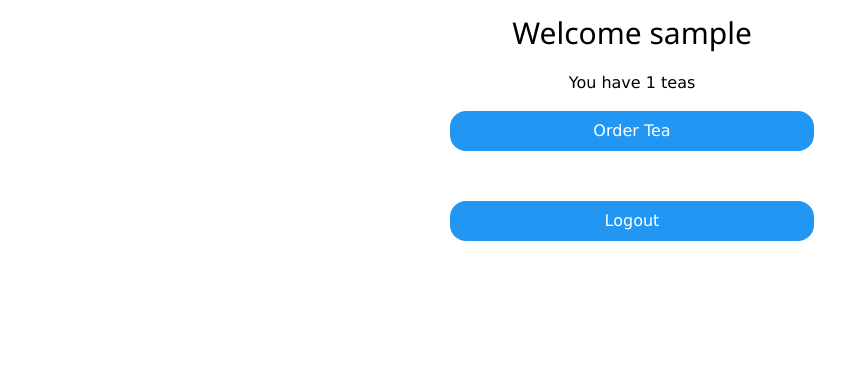
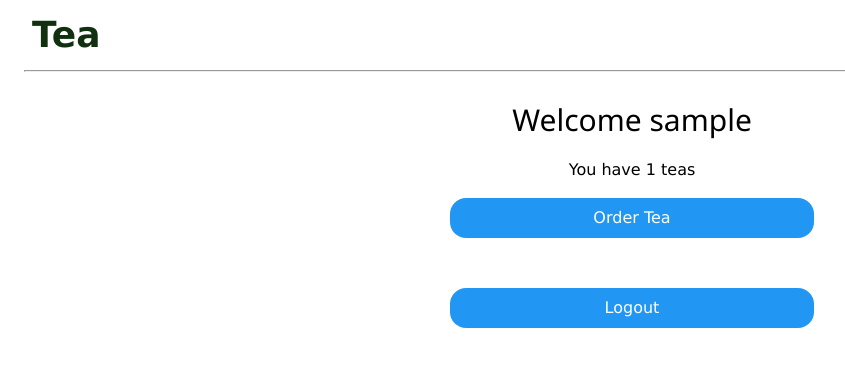
Before and after one commit to AdmDecker/TeaSite, a PHP site: page /customer.php in a window 1280 px wide. Shown: the top 367 px of the page, without its empty margins (8-853 px from the left). Run offline with PHP 8.4, Linux system fonts and the light colour scheme; the visitor is signed in with stand-in values (Sample User, id 1).

Commit message:
add headers

```diff
--- a/site/customer.php
+++ b/site/customer.php
@@ -39,6 +39,12 @@
         </script>
     </head>
     <body>
+        <header class="main-header">
+            <ul class="nav-list">
+                <li class="rides-r-us"><a href="index.php"><b>Tea</b></a></li>
+            </ul>
+            <hr width="100%">
+        </header>
         <div class='center' style="text-align: center">
             <h2 class='center'>Welcome <?php echo PupSession::getUsername(); ?></h2>
             <p class='center'>You have <?php echo $teas; ?> teas</p>
--- a/site/manager.php
+++ b/site/manager.php
@@ -43,6 +43,12 @@
     </script>
     </head>
     <body>
+        <header class="main-header">
+            <ul class="nav-list">
+                <li class="rides-r-us"><a href="index.php"><b>Tea</b></a></li>
+            </ul>
+            <hr width="100%">
+        </header>
         <div class='table' style='text-align: center'>
             <div>
                 <span><b>Name</b></span>
```
